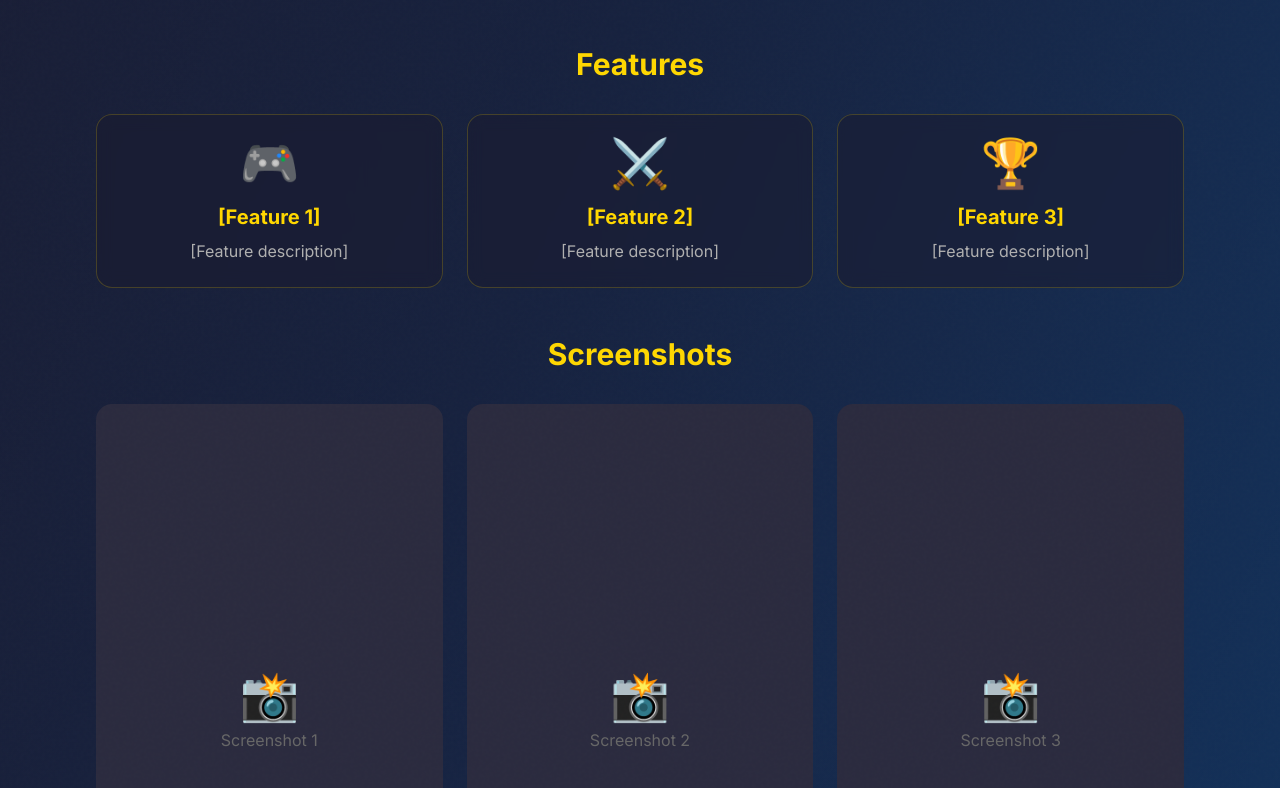
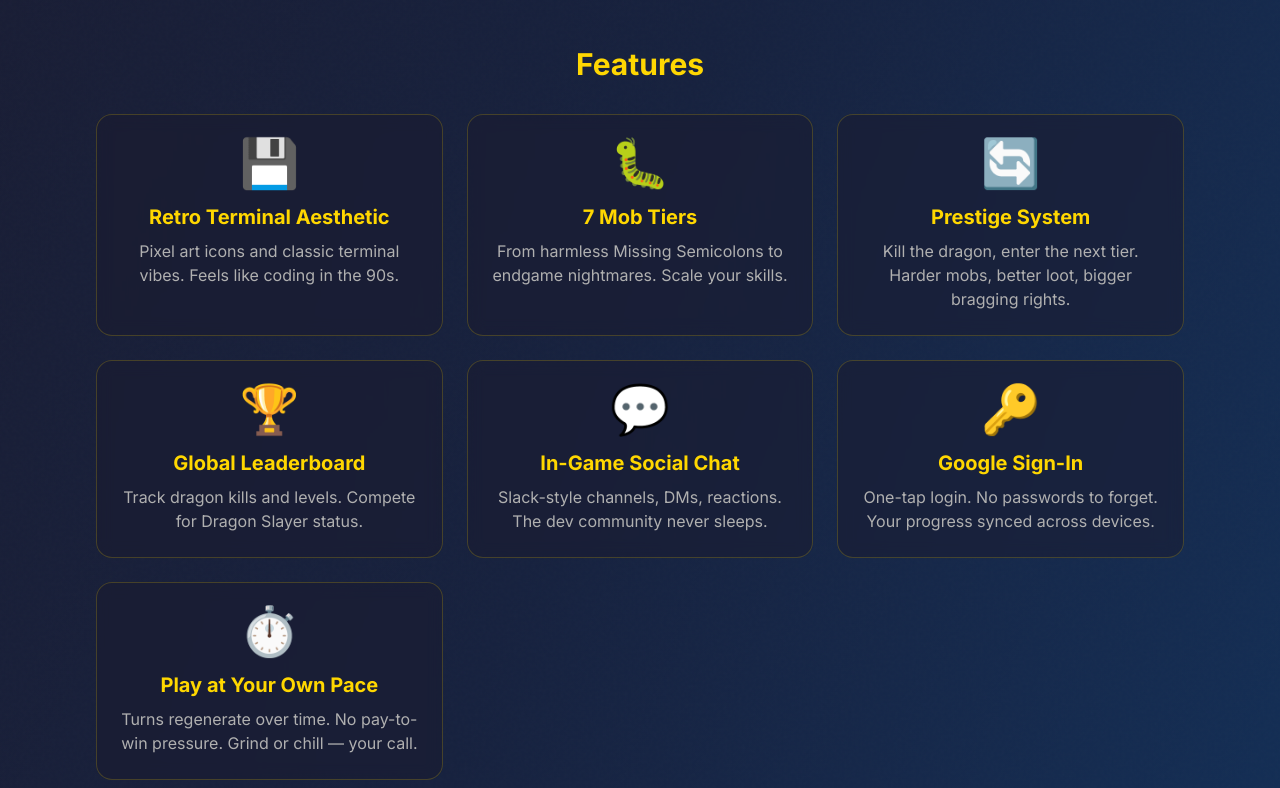
Before and after one commit to jpmoregain-eth/thejpmoregainproject, a Next.js app: page /fork-this-dragon in a window 1280 px wide. Shown: the part 1532-2320 px from the top of the page. Built offline with nearby package versions, Linux system fonts and the light colour scheme.

Commit message:
Update features grid: 7 features for Fork This Dragon

```diff
--- a/src/app/fork-this-dragon/page.tsx
+++ b/src/app/fork-this-dragon/page.tsx
@@ -52,21 +52,41 @@ export default function ForkThisDragonPage() {
         {/* Features Grid */}
         <section className="mt-12">
           <h2 className="text-3xl font-bold mb-8 text-center text-[#FFD700]">Features</h2>
-          <div className="grid grid-cols-1 md:grid-cols-3 gap-6">
+          <div className="grid grid-cols-1 sm:grid-cols-2 lg:grid-cols-3 gap-6">
             <div className="bg-[#1a1a2e]/50 backdrop-blur-sm rounded-2xl p-6 border border-[#FFD700]/20 text-center hover:border-[#FFD700]/50 transition-all">
-              <div className="text-5xl mb-4">🎮</div>
-              <h3 className="text-xl font-bold mb-2 text-[#FFD700]">[Feature 1]</h3>
-              <p className="text-[#B0B0B0]">[Feature description]</p>
+              <div className="text-5xl mb-4">💾</div>
+              <h3 className="text-xl font-bold mb-2 text-[#FFD700]">Retro Terminal Aesthetic</h3>
+              <p className="text-[#B0B0B0]">Pixel art icons and classic terminal vibes. Feels like coding in the 90s.</p>
             </div>
             <div className="bg-[#1a1a2e]/50 backdrop-blur-sm rounded-2xl p-6 border border-[#FFD700]/20 text-center hover:border-[#FFD700]/50 transition-all">
-              <div className="text-5xl mb-4">⚔️</div>
-              <h3 className="text-xl font-bold mb-2 text-[#FFD700]">[Feature 2]</h3>
-              <p className="text-[#B0B0B0]">[Feature description]</p>
+              <div className="text-5xl mb-4">🐛</div>
+              <h3 className="text-xl font-bold mb-2 text-[#FFD700]">7 Mob Tiers</h3>
+              <p className="text-[#B0B0B0]">From harmless Missing Semicolons to endgame nightmares. Scale your skills.</p>
+            </div>
+            <div className="bg-[#1a1a2e]/50 backdrop-blur-sm rounded-2xl p-6 border border-[#FFD700]/20 text-center hover:border-[#FFD700]/50 transition-all">
+              <div className="text-5xl mb-4">🔄</div>
+              <h3 className="text-xl font-bold mb-2 text-[#FFD700]">Prestige System</h3>
+              <p className="text-[#B0B0B0]">Kill the dragon, enter the next tier. Harder mobs, better loot, bigger bragging rights.</p>
             </div>
             <div className="bg-[#1a1a2e]/50 backdrop-blur-sm rounded-2xl p-6 border border-[#FFD700]/20 text-center hover:border-[#FFD700]/50 transition-all">
               <div className="text-5xl mb-4">🏆</div>
-              <h3 className="text-xl font-bold mb-2 text-[#FFD700]">[Feature 3]</h3>
-              <p className="text-[#B0B0B0]">[Feature description]</p>
+              <h3 className="text-xl font-bold mb-2 text-[#FFD700]">Global Leaderboard</h3>
+              <p className="text-[#B0B0B0]">Track dragon kills and levels. Compete for Dragon Slayer status.</p>
+            </div>
+            <div className="bg-[#1a1a2e]/50 backdrop-blur-sm rounded-2xl p-6 border border-[#FFD700]/20 text-center hover:border-[#FFD700]/50 transition-all">
+              <div className="text-5xl mb-4">💬</div>
+              <h3 className="text-xl font-bold mb-2 text-[#FFD700]">In-Game Social Chat</h3>
+              <p className="text-[#B0B0B0]">Slack-style channels, DMs, reactions. The dev community never sleeps.</p>
+            </div>
+            <div className="bg-[#1a1a2e]/50 backdrop-blur-sm rounded-2xl p-6 border border-[#FFD700]/20 text-center hover:border-[#FFD700]/50 transition-all">
+              <div className="text-5xl mb-4">🔑</div>
+              <h3 className="text-xl font-bold mb-2 text-[#FFD700]">Google Sign-In</h3>
+              <p className="text-[#B0B0B0]">One-tap login. No passwords to forget. Your progress synced across devices.</p>
+            </div>
+            <div className="bg-[#1a1a2e]/50 backdrop-blur-sm rounded-2xl p-6 border border-[#FFD700]/20 text-center hover:border-[#FFD700]/50 transition-all sm:col-span-2 lg:col-span-1">
+              <div className="text-5xl mb-4">⏱️</div>
+              <h3 className="text-xl font-bold mb-2 text-[#FFD700]">Play at Your Own Pace</h3>
+              <p className="text-[#B0B0B0]">Turns regenerate over time. No pay-to-win pressure. Grind or chill — your call.</p>
             </div>
           </div>
         </section>
```
